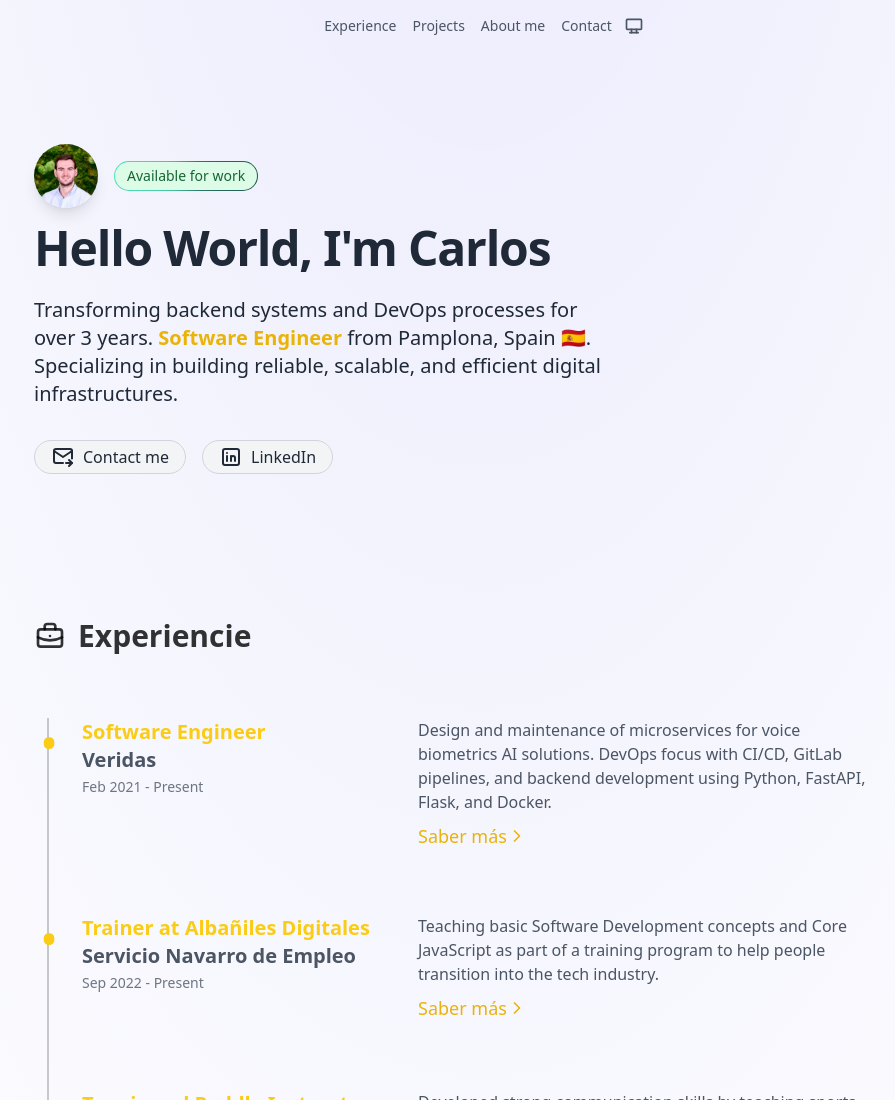
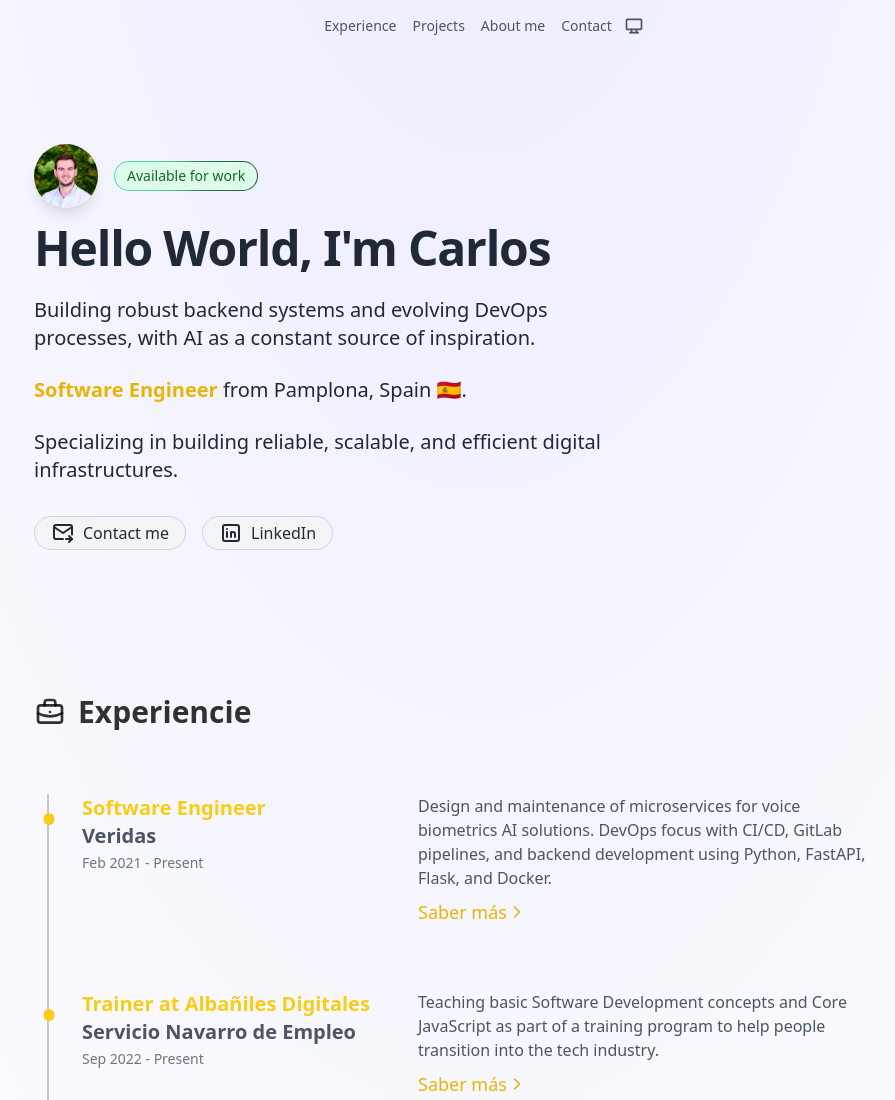
Before and after one commit to clarriu97/clarriu97.github.io, an Astro site: page / in a window 1280 px wide. Shown: the top 1100 px of the page, without its empty margins (158-1053 px from the left). Built offline with nearby package versions, Linux system fonts and the light colour scheme; Astro itself is replaced by a stand-in of ours.

Commit message:
Updated profile content

```diff
--- a/src/components/Hero.astro
+++ b/src/components/Hero.astro
@@ -30,10 +30,17 @@ import SocialPill from "@/components/SocialPill.astro"
   <p
     class="mt-6 text-xl text-gray-800 dark:[&>strong]:text-yellow-200 [&>strong]:text-yellow-500 [&>strong]:font-semibold dark:text-gray-300"
   >
-    Transforming backend systems and DevOps processes for over 3 years. <strong
-      >Software Engineer</strong
-    > from Pamplona, Spain 🇪🇸. Specializing in building reliable, scalable,
-    and efficient digital infrastructures.
+    Building robust backend systems and evolving DevOps processes, with AI as a constant source of inspiration.
+  </p>
+  <p
+    class="mt-6 text-xl text-gray-800 dark:[&>strong]:text-yellow-200 [&>strong]:text-yellow-500 [&>strong]:font-semibold dark:text-gray-300"
+  >
+    <strong>Software Engineer</strong> from Pamplona, Spain 🇪🇸.
+  </p>
+  <p
+    class="mt-6 text-xl text-gray-800 dark:[&>strong]:text-yellow-200 [&>strong]:text-yellow-500 [&>strong]:font-semibold dark:text-gray-300"
+  >
+    Specializing in building reliable, scalable, and efficient digital infrastructures.
   </p>
   <nav class="flex flex-wrap gap-4 mt-8">
     <SocialPill href="mailto:larriucarlos@gmail.com">
```
